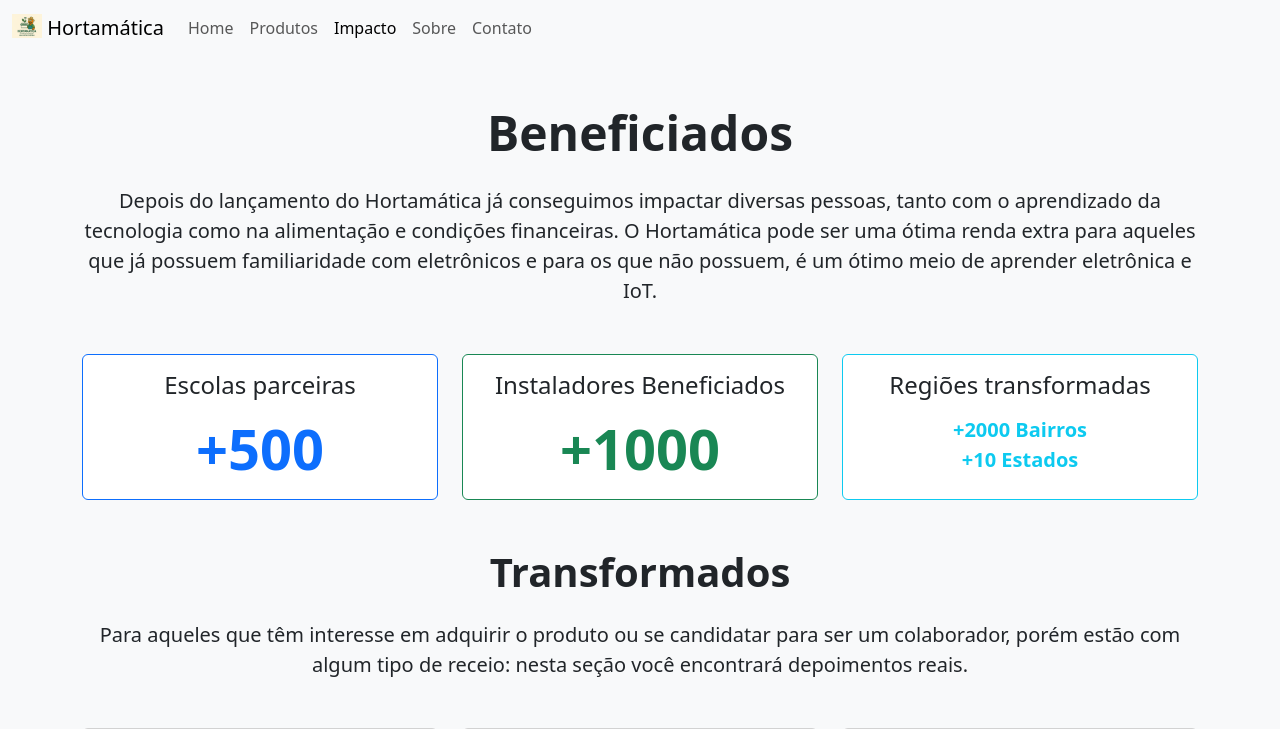
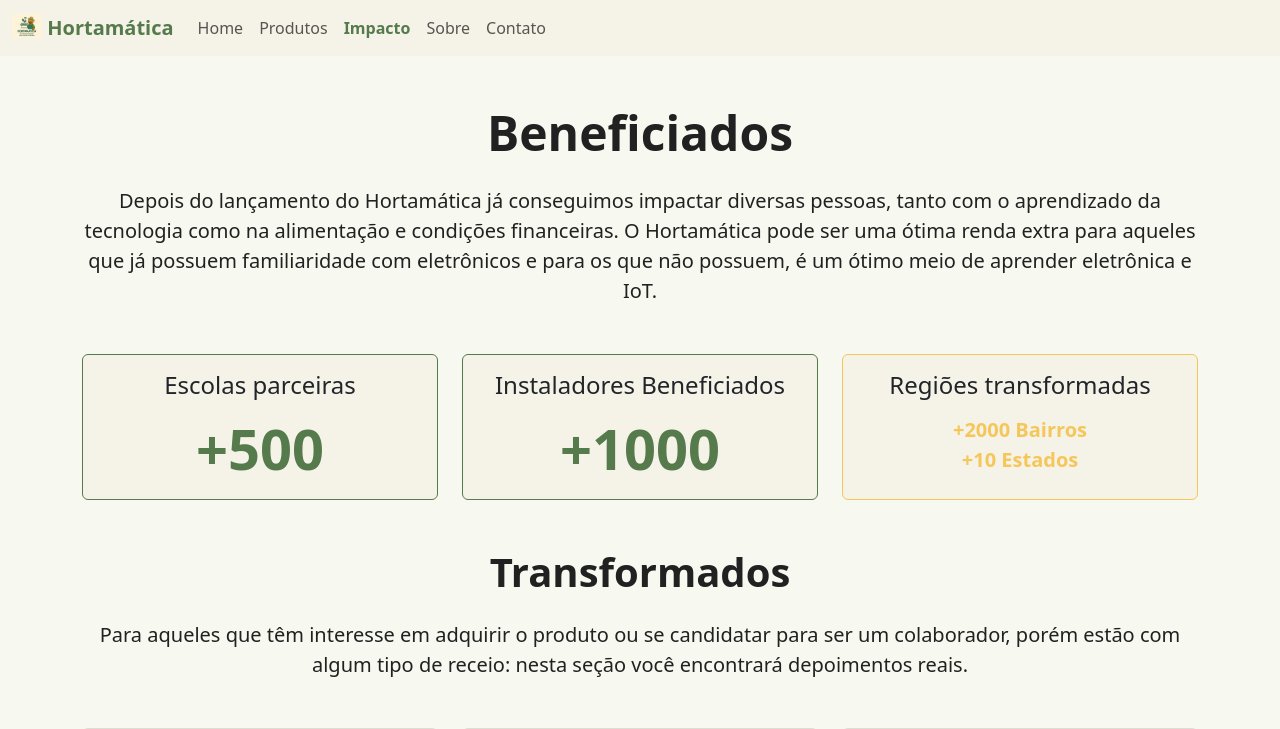
Before and after one commit to PauloFratta/F-SCS-ADS-SCRIPT-A1539M-2-2025-E01, a PHP site: page /impacto.html in a window 1280 px wide. Shown: the top 729 px of the page. Run offline with PHP 8.4, Linux system fonts and the light colour scheme.

Commit message:
feat: alterando cores do sistema

```diff
--- a/assets/css/styles.css
+++ b/assets/css/styles.css
@@ -1,3 +1,192 @@
+/* Paleta de Cores - Hortamática */
+:root {
+    --cor-primaria: #557A4B;        /* Verde da Horta */
+    --cor-secundaria: #EF852D;      /* Laranja Vibrante */
+    --cor-fundo-principal: #F7F8EF; /* Fundo Principal (Quente) */
+    --cor-fundo-conteudo: #F5F2E7;  /* Fundo de Conteúdo (Creme) */
+    --cor-texto: #212121;           /* Texto/Contorno (Escuro) */
+    --cor-acento: #F5C75B;          /* Acento (Palha) */
+}
+
+/* Aplicação da paleta de cores */
+body {
+    background-color: var(--cor-fundo-principal);
+    color: var(--cor-texto);
+}
+
+/* Botões principais - Verde */
+.btn-primary {
+    background-color: var(--cor-primaria);
+    border-color: var(--cor-primaria);
+    color: white;
+}
+
+.btn-primary:hover,
+.btn-primary:focus,
+.btn-primary:active {
+    background-color: #45603a;
+    border-color: #45603a;
+}
+
+/* Botões secundários - Laranja */
+.btn-secondary,
+.btn-outline-secondary {
+    background-color: var(--cor-secundaria);
+    border-color: var(--cor-secundaria);
+    color: white;
+}
+
+.btn-secondary:hover,
+.btn-secondary:focus,
+.btn-secondary:active {
+    background-color: #d6731f;
+    border-color: #d6731f;
+    color: white;
+}
+
+.btn-outline-secondary {
+    background-color: transparent;
+    color: var(--cor-secundaria);
+}
+
+.btn-outline-secondary:hover {
+    background-color: var(--cor-secundaria);
+    border-color: var(--cor-secundaria);
+    color: white;
+}
+
+/* Botões outline primary - Verde */
+.btn-outline-primary {
+    color: var(--cor-primaria);
+    border-color: var(--cor-primaria);
+}
+
+.btn-outline-primary:hover {
+    background-color: var(--cor-primaria);
+    border-color: var(--cor-primaria);
+    color: white;
+}
+
+/* Links ativos */
+.nav-link.active {
+    color: var(--cor-primaria) !important;
+    font-weight: 600;
+}
+
+.nav-link:hover {
+    color: var(--cor-primaria) !important;
+}
+
+/* Cards - Fundo creme */
+.card {
+    background-color: var(--cor-fundo-conteudo);
+    border-color: rgba(33, 33, 33, 0.1);
+}
+
+/* Main - Fundo principal */
+main.bg-light {
+    background-color: var(--cor-fundo-principal) !important;
+}
+
+/* Títulos de destaque */
+.display-4,
+.display-5,
+.display-6 {
+    color: var(--cor-texto);
+}
+
+/* Alertas e notificações */
+.alert-info {
+    background-color: var(--cor-acento);
+    border-color: var(--cor-acento);
+    color: var(--cor-texto);
+}
+
+/* Bordas dos cards com cores temáticas */
+.border-primary {
+    border-color: var(--cor-primaria) !important;
+}
+
+.border-success {
+    border-color: var(--cor-primaria) !important;
+}
+
+.border-info {
+    border-color: var(--cor-acento) !important;
+}
+
+.border-warning {
+    border-color: var(--cor-secundaria) !important;
+}
+
+/* Textos coloridos */
+.text-primary {
+    color: var(--cor-primaria) !important;
+}
+
+.text-success {
+    color: var(--cor-primaria) !important;
+}
+
+.text-info {
+    color: var(--cor-acento) !important;
+}
+
+.text-warning {
+    color: var(--cor-secundaria) !important;
+}
+
+/* Footer */
+footer.bg-body-tertiary {
+    background-color: var(--cor-fundo-conteudo) !important;
+}
+
+/* Navbar */
+.navbar.bg-body-tertiary {
+    background-color: var(--cor-fundo-conteudo) !important;
+}
+
+.navbar-brand {
+    color: var(--cor-primaria) !important;
+    font-weight: 600;
+}
+
+/* Formulários */
+.form-control:focus,
+.form-select:focus {
+    border-color: var(--cor-primaria);
+    box-shadow: 0 0 0 0.25rem rgba(85, 122, 75, 0.25);
+}
+
+/* Cards de estatísticas com cores */
+.card.border-primary .display-4,
+.card.border-success .display-4 {
+    color: var(--cor-primaria);
+}
+
+.card.border-info .display-4 {
+    color: var(--cor-acento);
+}
+
+/* Links */
+a {
+    color: var(--cor-primaria);
+}
+
+a:hover {
+    color: #45603a;
+}
+
+/* Texto muted */
+.text-muted {
+    color: rgba(33, 33, 33, 0.6) !important;
+}
+
+/* Lead text */
+.lead {
+    color: var(--cor-texto);
+}
+
 #logo-header {
     height: 60px;
     margin-right: 20px;
--- a/index.html
+++ b/index.html
@@ -101,8 +101,8 @@
                         </ul>
 
                         <div class="d-flex gap-3 flex-wrap">
-                            <a href="#saiba-mais" class="btn btn-primary">Saiba mais</a>
-                            <a href="#monte-sua-horta" class="btn btn-outline-primary">Monte sua horta</a>
+                            <a href="sobre.html" class="btn btn-primary">Saiba mais</a>
+                            <a href="produtos.html" class="btn btn-outline-primary">Monte sua horta</a>
                         </div>
                     </div>
                 </div>
```
